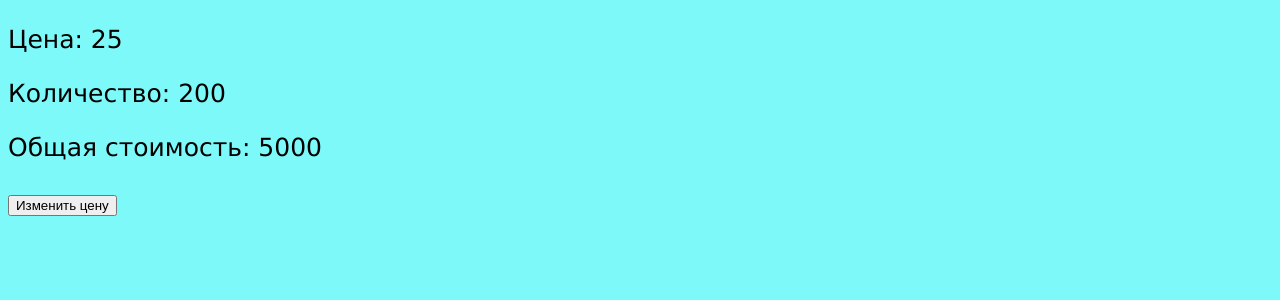
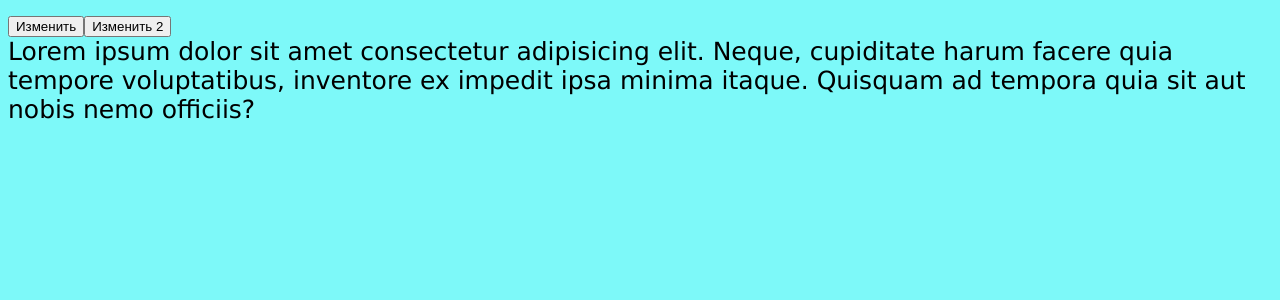
Before and after one commit to bronepoezd410/4AIP_VueExercises410, a Vue app in the folder MakoVueExercises/: page / in a window 1280 px wide. Shown: the top 300 px of the page. Built offline with nearby package versions, Linux system fonts and the light colour scheme.

Commit message:
014_Реактивность

```diff
--- a/MakoVueExercises/src/App.vue
+++ b/MakoVueExercises/src/App.vue
@@ -1,13 +1,16 @@
 <template>
 
 	<div>
-	<p>Цена: {{ cost }}</p>
-	<p>Количество: {{ amount }}</p>
-	<p>Общая стоимость: {{ price }}</p>
+        <button @click="change">Изменить</button>
+        <button @click="change1">Изменить 2</button>
+        {{ text }}
     </div>
 
-        <button @click="ccost"> Изменить цену </button>
+    <div>
 
+        Lorem ipsum dolor sit amet consectetur adipisicing elit. Neque, cupiditate harum facere quia tempore voluptatibus, inventore ex impedit ipsa minima itaque. Quisquam ad tempora <strong>{{ text }}</strong> quia sit aut nobis nemo officiis?
+
+    </div>
 
 
 
@@ -20,25 +23,21 @@ import { normalizeProps } from 'vue';
 
 export default {
     data() {
-	return {
-		cost: 25,
-		amount: 200,
-	}
+	    return {
+		text: '',
+	    }
+    },
+    methods: {
+	change: function() {
+		this.text = 'Я БЕШЕННЫЙ, БЕГИТЕ';
 
-},
-    methods: {
-        ccost: function(){
-            this.cost = this.cost*2;
-        }
-},
-    computed: {
-	    price: function() {
-		    return this.cost * this.amount;
-	    },
+	},
+    change1: function(){
+        this.text = 'Я НЕНОРМАЛЬНЫЙ'
+    }
 }
 
-
-}
+	}
 
 </script>
 
```
